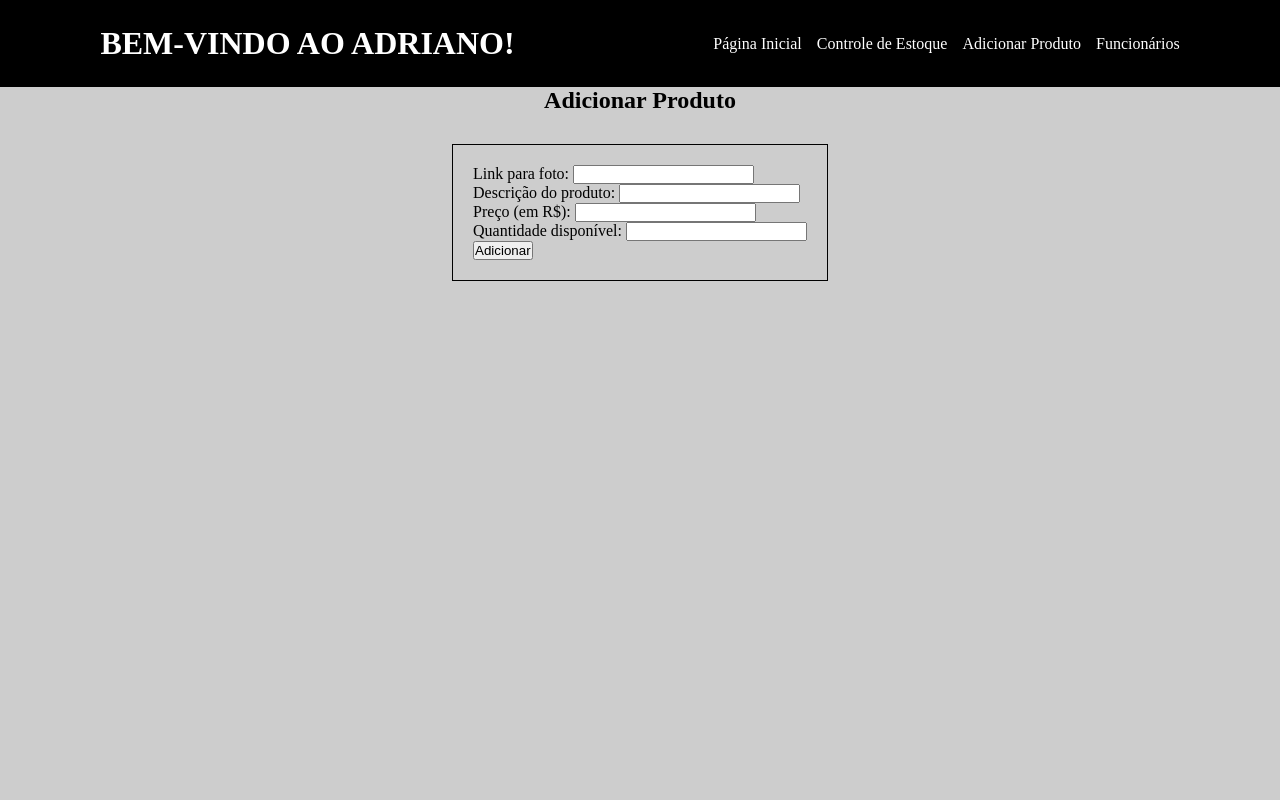
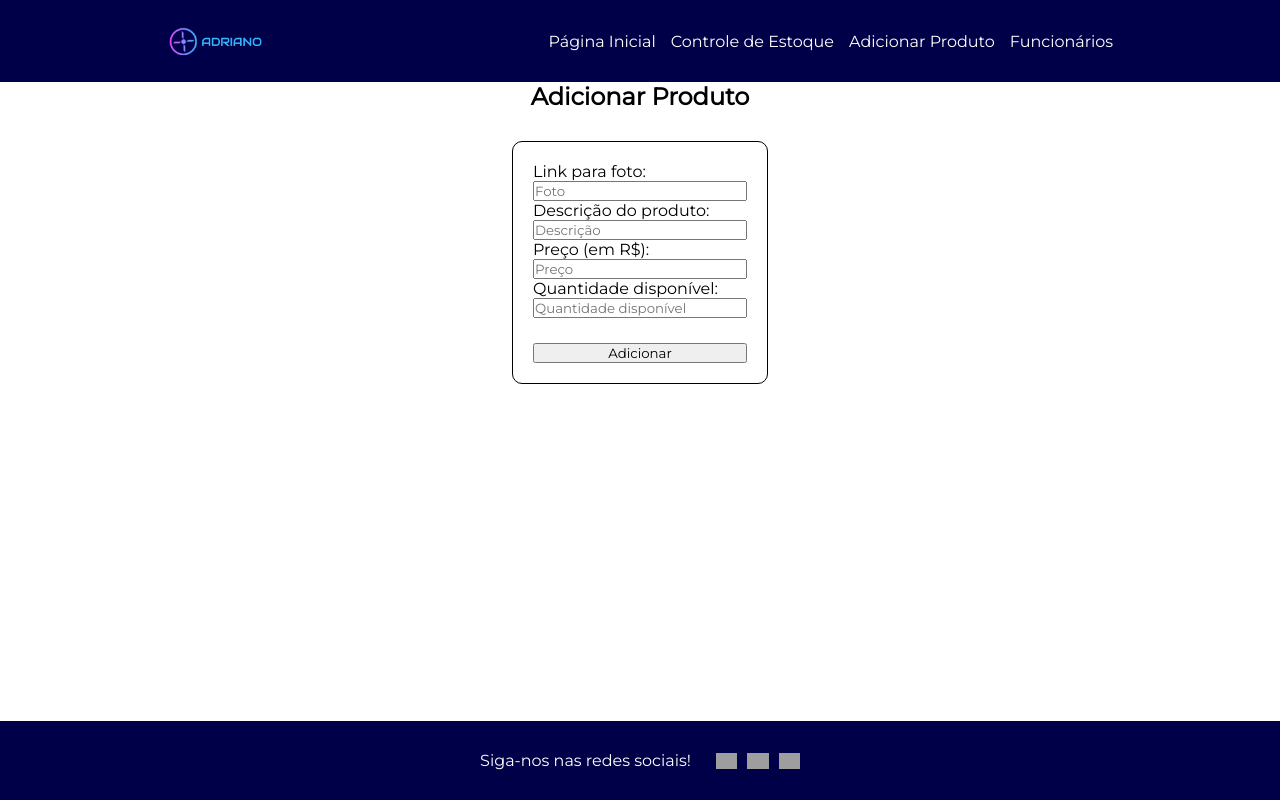
Before and after one commit to Adriano2607/Html-aula, a plain HTML site: page add-produto.html in a window 1280 px wide. Drawn offline with Linux system fonts and the light colour scheme; grey boxes are pictures that could not be loaded.

Commit message:
mais bonitinho

```diff
--- a/add-produto.html
+++ b/add-produto.html
@@ -9,8 +9,7 @@
 </head>
 <body>
     <header>
-        <h1>Bem-vindo ao adriano!</h1>
-        <p>adriano</p>
+        <img src="logo.jpg" alt="">
 
 
 
@@ -39,35 +38,44 @@
 
 <div class="paiform">
     <form action="">
-        <div>
+
             <label for="link-foto">Link para foto: </label>
-            <input type="url" id="link-foto" name="link-foto">
-        </div>
+            <input type="url" id="link-foto" name="link-foto" placeholder="Foto" required>
 
-        <div>
+
+
             <label for="descricao">Descrição do produto: </label>
             <!-- Adicione o id apropriado para o input abaixo -->
-            <input type="text" id="descricao" name="descrição">
-        </div>
+            <input type="text" id="descricao" name="descrição" placeholder="Descrição" required>
 
-        <div>
             <label for="preco">Preço (em R$): </label>
             <!-- Adicione o id apropriado e o type para receber números abaixo -->
-            <input type="number" id="preco" name="preço">
-        </div>
+            <input type="number" id="preco" name="preço" placeholder="Preço" required>
 
-        <div>
+
+
             <!-- Preencha as propriedades necessárias para os elementos abaixo -->
             <label for="qtd">Quantidade disponível: </label>
-            <input type="number" id="qtd" name="qtd">
-        </div>
+            <input type="number" id="qtd" name="qtd" placeholder="Quantidade disponível" required>
 
-        <div class="form-add">
+
+
             <!-- Adicione ao type do botão abaixo o valor para que ele submeta o formulário -->
             <button type="submit">Adicionar</button>
-        </div>
+
 
     </form>
 </div>
+
+<footer>
+    <p>Siga-nos nas redes sociais!</p>
+
+    <div class="icones">
+        <img src="https://cdn-icons-png.flaticon.com/512/174/174879.png" />
+        <img src="https://www.facebook.com/images/fb_icon_325x325.png" />
+        <img
+            src="https://upload.wikimedia.org/wikipedia/commons/thumb/5/58/Instagram-Icon.png/800px-Instagram-Icon.png" />
+    </div>
+</footer>
 </body>
 </html>
--- a/style.css
+++ b/style.css
@@ -1,20 +1,24 @@
+@import url('https://fonts.googleapis.com/css2?family=Montserrat&display=swap');
+
+
 * {
     margin: 0;
     padding: 0;
     box-sizing: border-box;
     text-decoration: none;
     list-style: none;
-
+    font-family: 'Montserrat', sans-serif;
 }
 
-body {
-   background-color: rgb(205, 205, 205);
+
+header img {
+    height: 4vh;
 }
 
 header {
-    background-color: black;
+    background-color: #000048;
     display: flex;
-    justify-content: space-evenly;
+    justify-content: space-around;
     padding: 25px;
     align-items: center;
 }
@@ -33,6 +37,10 @@ a {
     color: white;
 }
 
+li :hover {
+    color: #ca3acf;
+}
+
 
 main h6 {
     text-transform: uppercase;
@@ -43,43 +51,73 @@ main h6 {
     font-size: 2em;
 }
 
+main h2 {
+    color: white;
+}
+
 footer {
     display: flex;
     justify-content: center;
     color: white;
-    background-color: black;
+    background-color: #000048;
     position: fixed;
     bottom: 0;
-    padding: 20px;
+    padding: 30px;
     width: 100%;
+    align-items: center;
 }
 
-main{
+footer p {
+    padding-right: 25px;
+}
+
+.icones {
+    display: flex;
+    gap: 10px;
+}
+
+main {
+    background-image: linear-gradient(to right top, #d16ba5, #ad5394, #893d83, #652872, #401660, #350f4f, #2a083e, #20002f, #220020, #1e0015, #150008, #000000);
+    height: 90vh;
     display: flex;
     justify-content: center;
-    flex-direction: column;
+    align-items: center;
 }
 
-table , main h2{
+main h4 {
+    color: white;
+    font-size: 2em;
+    text-decoration: underline;
+}
+
+
+
+.paiform {
+    width: 20%;
+    display: block;
+    margin: auto;
+}
+
+
+form {
+    display: flex;
+    flex-direction: column;
+    border: 1px solid black;
+    padding: 20px;
+    border-radius: 10px;
+}
+
+form button{
+    margin-top: 25px;
+}
+
+
+
+label {
     color: rgb(0, 0, 0);
 }
 
-.paiform{
-    display: flex;
-    justify-content: center;
-
-}
-
-form{
-    border: 1px solid black;
-    padding: 20px;
-}
-
-label{
-    color: rgb(0, 0, 0);
-}
-
-h2{
+h2 {
     color: rgb(0, 0, 0);
     display: flex;
     justify-content: center;
@@ -90,29 +128,46 @@ td {
     text-align: center;
 }
 
-li{
+li {
     color: rgb(0, 0, 0);
 }
 
-h5{
+h5 {
     font-size: 2em;
     color: rgb(0, 0, 0);
     font-style: italic;
     text-align: center;
 }
 
-ol{
+ol {
+    border: 2px solid black;
+    padding: 15px;
 
-border: 2px solid black;
-  text-align: center;
-  display: inline-block;
 }
 
-.paifunc{
+.paifunc {
+    margin-top: 25px;
     display: flex;
     justify-content: center;
 }
 
-div img{
-    height: 3vh;
+div img {
+    height: 2vh;
 }
+
+table {
+    border-collapse: collapse;
+}
+
+table,
+th,
+td {
+    border: 1px solid #000;
+    padding: 5px;
+    font-weight: bold;
+}
+
+.tabela{
+    display: flex;
+    justify-content: center;
+}
```
Also changed, not shown: ctrl-estoque.html (+16 -5 lines), funcionarios.html (+10 -2 lines), index.html (+10 -8 lines), logo.jpg (added), logo/Read me before using your logo.txt (added), logo/logo.jpg (added), logo/logo.png (added), pexels-anthony-duarte-17580102.jpg (deleted), stylectrl.css (deleted).
